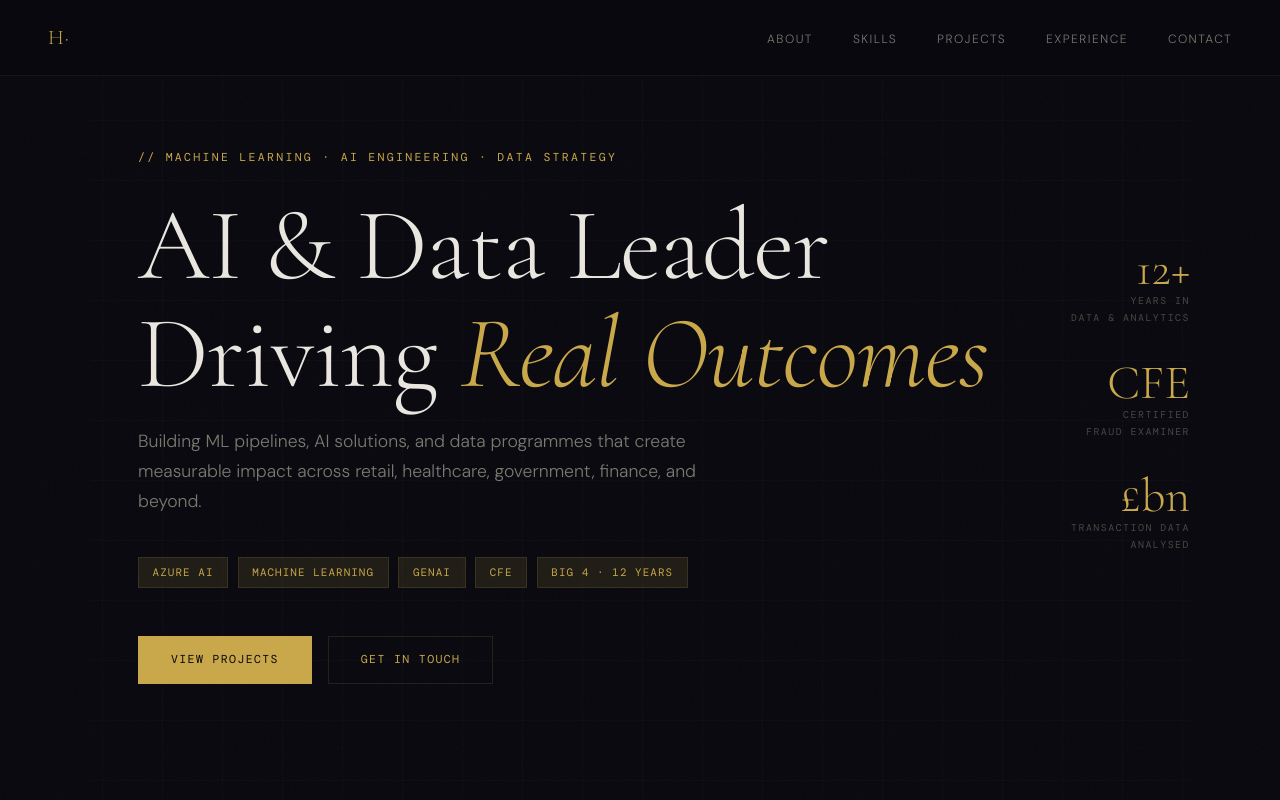
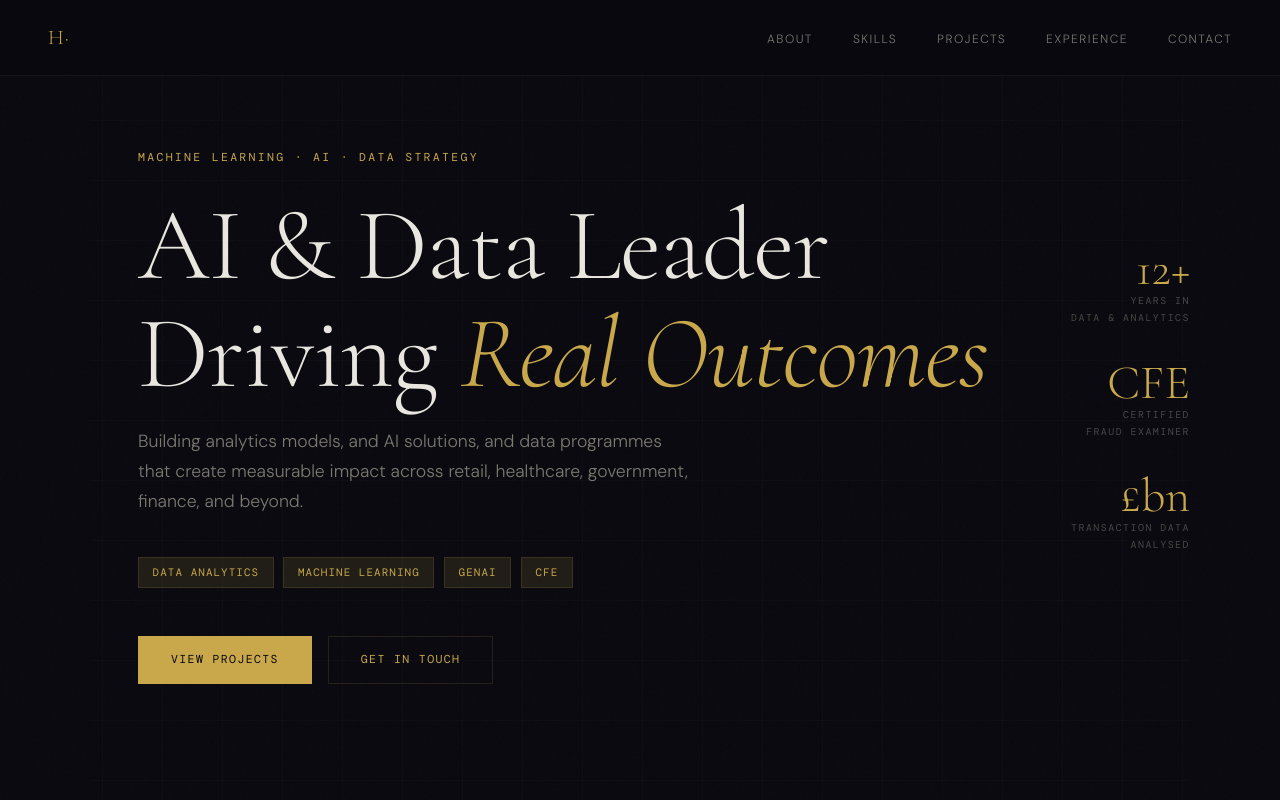
Before and after one commit to harshachaube/harshachaube.github.io, a plain HTML site: page index.html in a window 1280 px wide. Shown: the top 800 px of the page. Drawn offline with nearby package versions, Linux system fonts and the light colour scheme; a web font is replaced by a local one.

Commit message:
Update index.html

```diff
--- a/index.html
+++ b/index.html
@@ -3,7 +3,7 @@
 <head>
   <meta charset="UTF-8" />
   <meta name="viewport" content="width=device-width, initial-scale=1.0" />
-  <title>Harsha · Forensic AI Leader</title>
+  <title>Harsha · Forensic Data Science & Analytics Leader</title>
   <link rel="preconnect" href="https://fonts.googleapis.com" />
   <link href="https://fonts.googleapis.com/css2?family=Cormorant+Garamond:ital,wght@0,300;0,400;0,600;1,300&family=DM+Mono:wght@300;400&family=DM+Sans:wght@300;400;500&display=swap" rel="stylesheet" />
   <style>
@@ -510,17 +510,16 @@
 
   <!-- HERO -->
   <div id="top" class="hero">
-    <div class="hero-eyebrow">// machine learning · AI engineering · data strategy</div>
+    <div class="hero-eyebrow">Machine learning · AI · data strategy</div>
     <h1 class="hero-name">AI & Data Leader<br>Driving <em>Real Outcomes</em></h1>
     <p class="hero-tagline">
-      Building ML pipelines, AI solutions, and data programmes that create measurable impact across retail, healthcare, government, finance, and beyond.
+      Building analytics models, and AI solutions, and data programmes that create measurable impact across retail, healthcare, government, finance, and beyond.
     </p>
     <div class="hero-pills">
-      <span class="pill">Azure AI</span>
+      <span class="pill">Data Analytics</span>
       <span class="pill">Machine Learning</span>
       <span class="pill">GenAI</span>
       <span class="pill">CFE</span>
-      <span class="pill">Big 4 · 12 Years</span>
     </div>
     <div class="hero-cta">
       <a href="#projects" class="btn btn-primary">View Projects</a>
```
